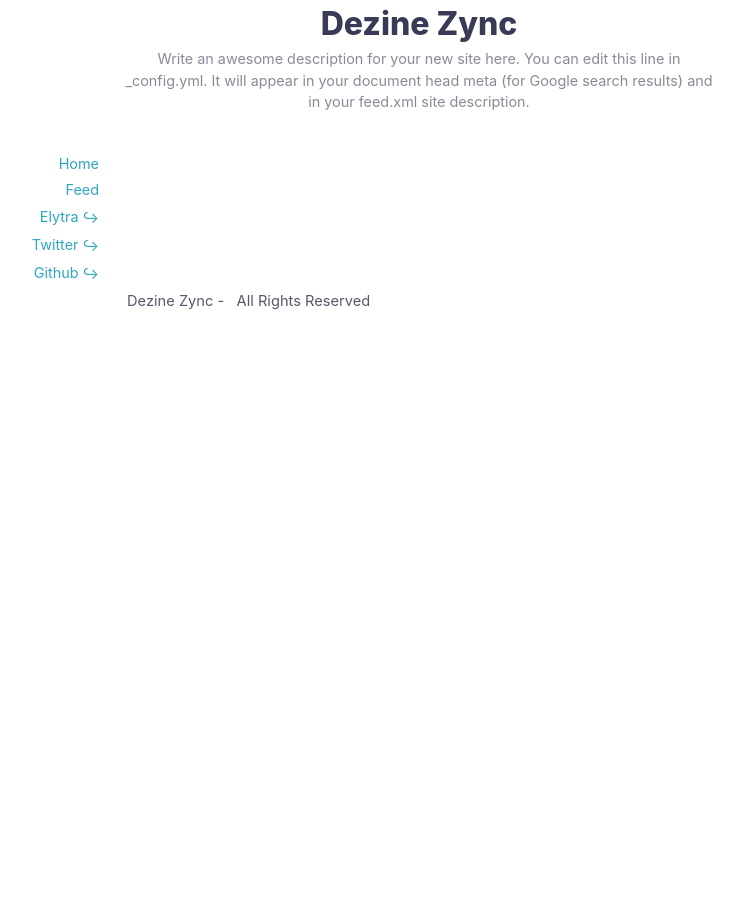
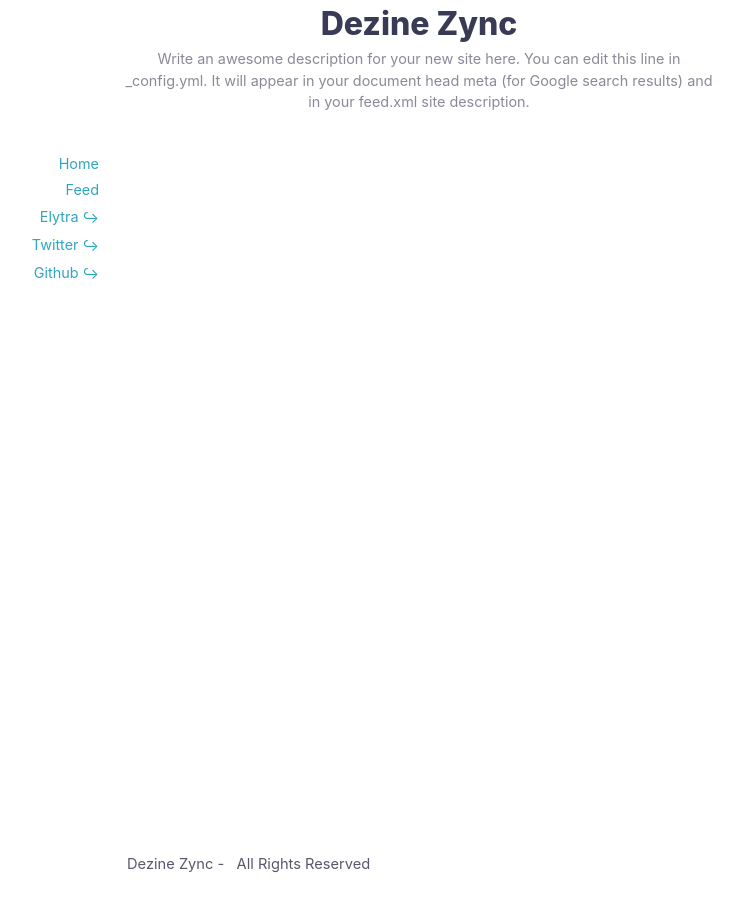
Before and after one commit to dezinezync/dezinezync-theme, a Jekyll site: the page built from index.html, in a window 1280 px wide. Shown: the whole page, without its empty margins (326-1069 px from the left). Built offline with Jekyll 4.4.1, drawn with Linux system fonts in a browser that asks for light colours.

Commit message:
min-height and nav spacing on compact layouts

```diff
--- a/_sass/dezinezync/_layout.scss
+++ b/_sass/dezinezync/_layout.scss
@@ -8,6 +8,7 @@ body > .container {
 
 #content-wrapper {
   display: flex;
+  min-height: calc(100vh - 200px);
 }
 
 @import "nav";
--- a/_sass/dezinezync/_rwd.scss
+++ b/_sass/dezinezync/_rwd.scss
@@ -12,6 +12,8 @@
 		flex: 1 1 auto;
 
 		border-bottom: 1px solid var(--dz-border-color);
+
+		margin-bottom: calc(var(--dz-spacing-unit) * 2);
 
 		ul {
 			display: flex;
```
